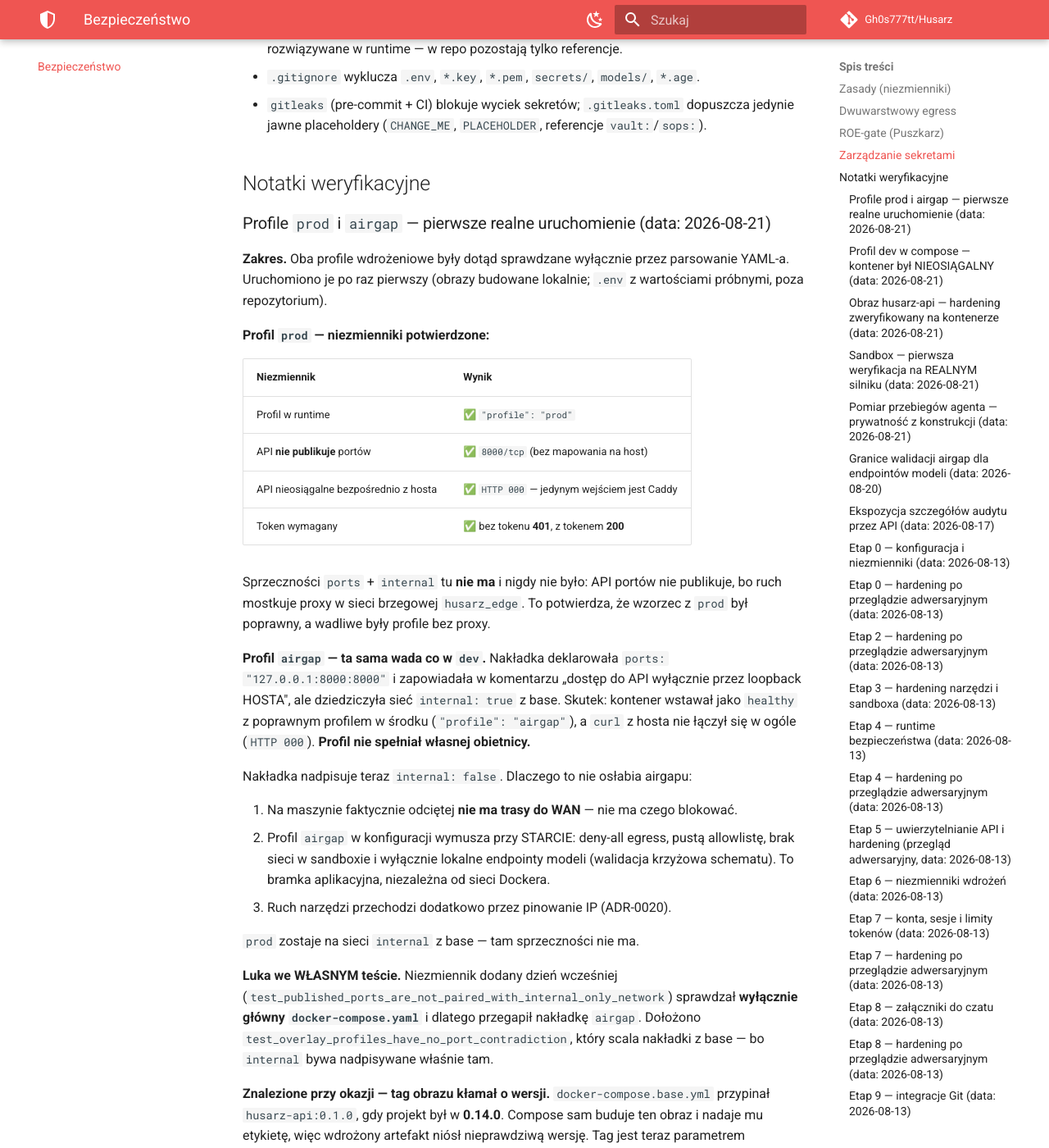
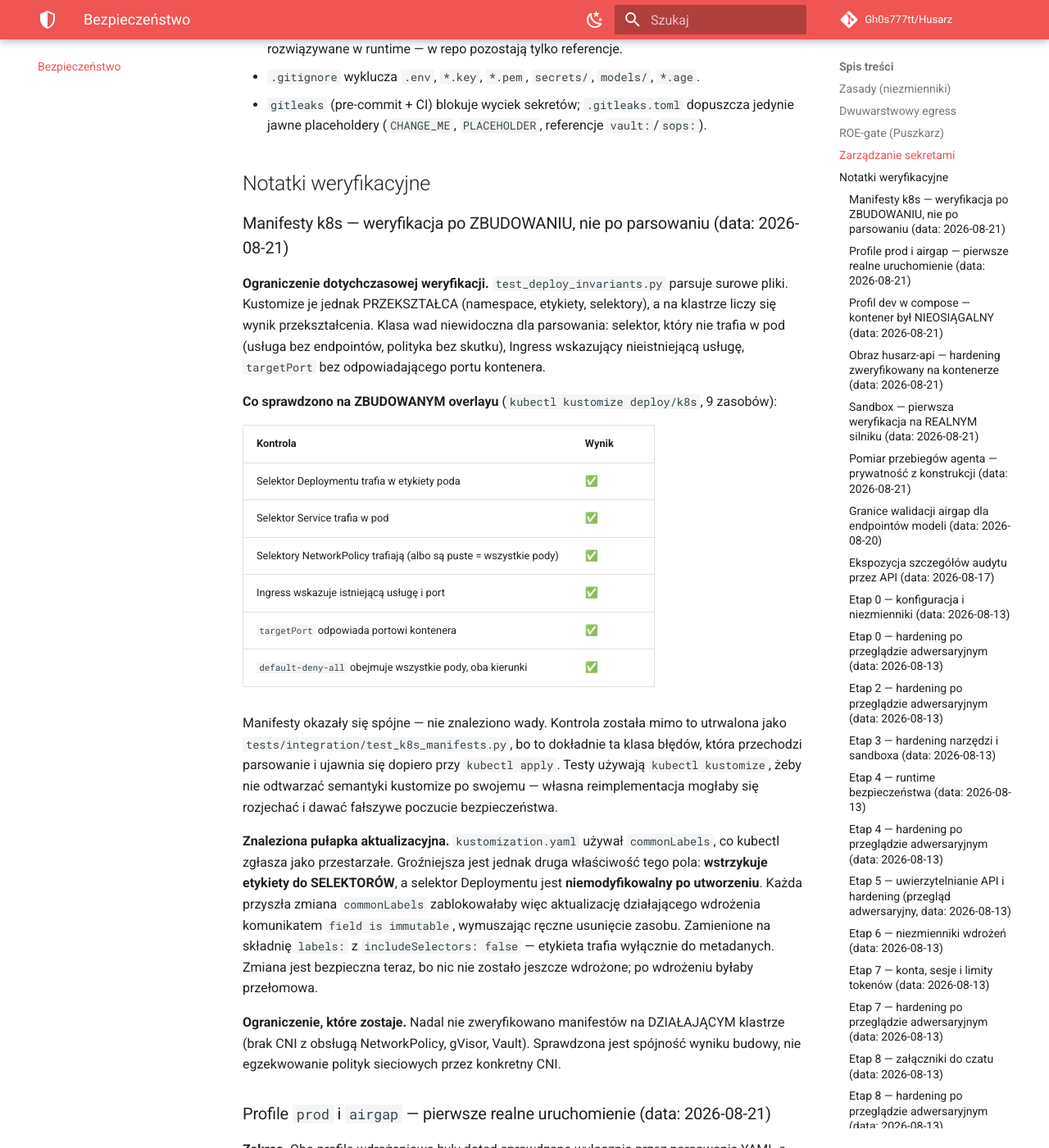
Before and after one commit to Gh0s777tt/Husarz, an MkDocs documentation site: the page built from docs/BEZPIECZENSTWO.md, in a window 1280 px wide and 1400 px high, scrolled down 1568 px. Shown: the whole window at 82% size. Built offline with MkDocs 1.6.1 and Material for MkDocs 9.7.7, drawn with Linux system fonts in a browser that asks for light colours; comment, search, counter and statistics services are not loaded.

Commit message:
fix(k8s): pułapka aktualizacyjna w kustomization + testy spójności po zbudowaniu
Manifesty k8s były weryfikowane wyłącznie przez parsowanie SUROWYCH plików. Kustomize je
jednak PRZEKSZTAŁCA (namespace, etykiety, selektory), a na klastrze liczy się wynik tego
przekształcenia. Klasa wad niewidoczna dla parsowania: selektor, który nie trafia w pod
(usługa bez endpointów, polityka bez skutku), Ingress wskazujący nieistniejącą usługę,
targetPort bez odpowiadającego portu kontenera.

Sprawdziłem zbudowany overlay (9 zasobów) — manifesty okazały się SPÓJNE, wady nie było.
Kontrolę utrwaliłem mimo to jako testy, bo to dokładnie ten rodzaj błędu, który przechodzi
parsowanie i ujawnia się dopiero przy `kubectl apply`. Testy używają `kubectl kustomize`
zamiast odtwarzać jego semantykę po swojemu — własna reimplementacja mogłaby się rozjechać
i dawać fałszywe poczucie bezpieczeństwa.

ZNALEZIONA PUŁAPKA AKTUALIZACYJNA: kustomization.yaml używał `commonLabels`. Kubectl zgłasza
je jako przestarzałe, ale groźniejsza jest druga właściwość — pole WSTRZYKUJE ETYKIETY DO
SELEKTORÓW, a selektor Deploymentu jest NIEMODYFIKOWALNY po utworzeniu. Każda przyszła
zmiana zablokowałaby aktualizację działającego wdrożenia komunikatem `field is immutable`,
wymuszając ręczne usunięcie zasobu. Zamienione na `labels:` z `includeSelectors: false`,
co dokłada etykietę wyłącznie do metadanych. Zmiana jest bezpieczna TERAZ, bo nic nie
zostało jeszcze wdrożone — po wdrożeniu byłaby przełomowa.

Nośność potwierdzona: przywrócenie commonLabels czerwieni test o przestarzałych polach.
Ograniczenie zapisane wprost: nadal nie zweryfikowano na DZIAŁAJĄCYM klastrze — sprawdzona
jest spójność wyniku budowy, nie egzekwowanie polityk przez konkretny CNI.

Bramki: ruff/black/mypy czyste, 1003 testy (235 security), gitleaks czysty, mkdocs --strict OK.

Co-Authored-By: Claude Opus 5 <noreply@anthropic.com>

```diff
--- a/docs/BEZPIECZENSTWO.md
+++ b/docs/BEZPIECZENSTWO.md
@@ -56,6 +56,44 @@ globalnej allowlisty. W profilu `airgap` globalna allowlista musi być pusta
   dopuszcza jedynie jawne placeholdery (`CHANGE_ME`, `PLACEHOLDER`, referencje `vault:`/`sops:`).
 
 ## Notatki weryfikacyjne
+
+### Manifesty k8s — weryfikacja po ZBUDOWANIU, nie po parsowaniu (data: 2026-08-21)
+
+**Ograniczenie dotychczasowej weryfikacji.** `test_deploy_invariants.py` parsuje surowe
+pliki. Kustomize je jednak PRZEKSZTAŁCA (namespace, etykiety, selektory), a na klastrze liczy
+się wynik przekształcenia. Klasa wad niewidoczna dla parsowania: selektor, który nie trafia
+w pod (usługa bez endpointów, polityka bez skutku), Ingress wskazujący nieistniejącą usługę,
+`targetPort` bez odpowiadającego portu kontenera.
+
+**Co sprawdzono na ZBUDOWANYM overlayu** (`kubectl kustomize deploy/k8s`, 9 zasobów):
+
+| Kontrola | Wynik |
+|---|---|
+| Selektor Deploymentu trafia w etykiety poda | ✅ |
+| Selektor Service trafia w pod | ✅ |
+| Selektory NetworkPolicy trafiają (albo są puste = wszystkie pody) | ✅ |
+| Ingress wskazuje istniejącą usługę i port | ✅ |
+| `targetPort` odpowiada portowi kontenera | ✅ |
+| `default-deny-all` obejmuje wszystkie pody, oba kierunki | ✅ |
+
+Manifesty okazały się spójne — nie znaleziono wady. Kontrola została mimo to utrwalona jako
+`tests/integration/test_k8s_manifests.py`, bo to dokładnie ta klasa błędów, która przechodzi
+parsowanie i ujawnia się dopiero przy `kubectl apply`. Testy używają `kubectl kustomize`,
+żeby nie odtwarzać semantyki kustomize po swojemu — własna reimplementacja mogłaby się
+rozjechać i dawać fałszywe poczucie bezpieczeństwa.
+
+**Znaleziona pułapka aktualizacyjna.** `kustomization.yaml` używał `commonLabels`, co kubectl
+zgłasza jako przestarzałe. Groźniejsza jest jednak druga właściwość tego pola: **wstrzykuje
+etykiety do SELEKTORÓW**, a selektor Deploymentu jest **niemodyfikowalny po utworzeniu**.
+Każda przyszła zmiana `commonLabels` zablokowałaby więc aktualizację działającego wdrożenia
+komunikatem `field is immutable`, wymuszając ręczne usunięcie zasobu. Zamienione na składnię
+`labels:` z `includeSelectors: false` — etykieta trafia wyłącznie do metadanych. Zmiana jest
+bezpieczna teraz, bo nic nie zostało jeszcze wdrożone; po wdrożeniu byłaby przełomowa.
+
+**Ograniczenie, które zostaje.** Nadal nie zweryfikowano manifestów na DZIAŁAJĄCYM klastrze
+(brak CNI z obsługą NetworkPolicy, gVisor, Vault). Sprawdzona jest spójność wyniku budowy,
+nie egzekwowanie polityk sieciowych przez konkretny CNI.
+
 
 ### Profile `prod` i `airgap` — pierwsze realne uruchomienie (data: 2026-08-21)
 
```
Also changed, not shown: CHANGELOG.md (+16 -0 lines), ROADMAP.md (+4 -0 lines), 2 other files.
